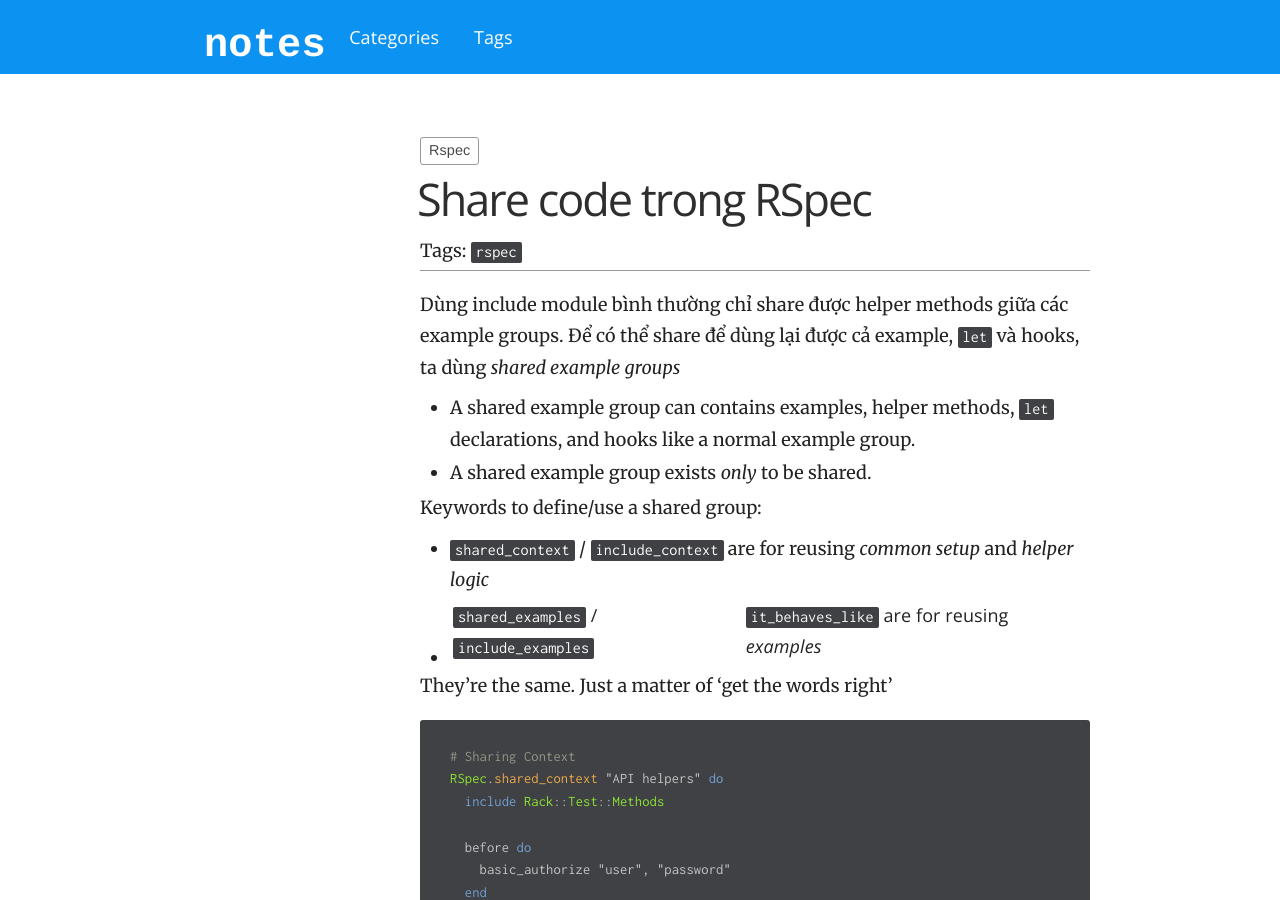
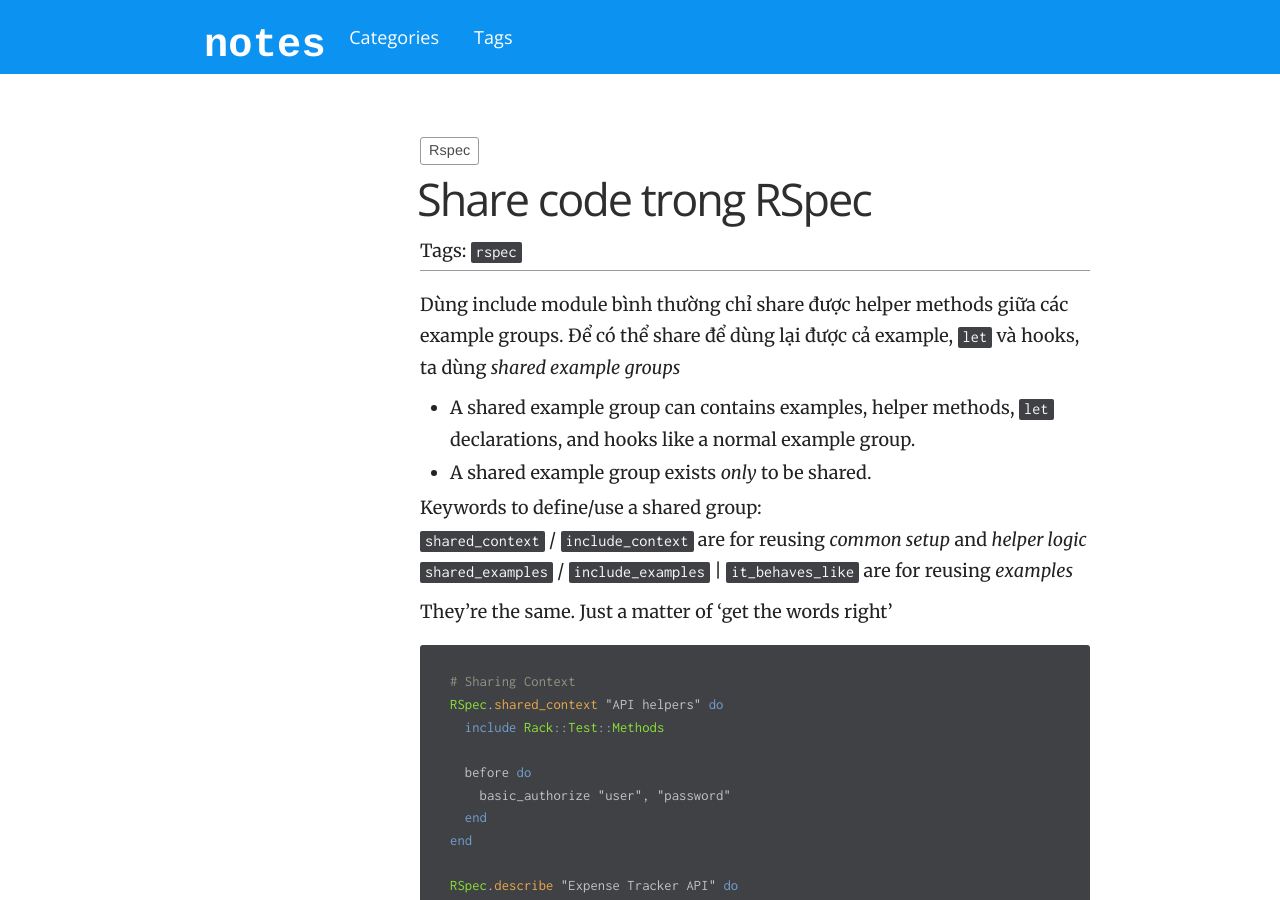
Before and after one commit to 52/nghich, a Jekyll site: the page built from _posts/2018-05-30-sharing-example-groups.md, in a window 1280 px wide and 900 px high. Built offline with Jekyll 4.4.1, drawn with Linux system fonts in a browser that asks for light colours; nearby versions of some CDN libraries.

```diff
--- a/_posts/2018-05-30-sharing-example-groups.md
+++ b/_posts/2018-05-30-sharing-example-groups.md
@@ -11,8 +11,8 @@ Dùng include module bình thường chỉ share được helper methods giữa
 - A shared example group exists *only* to be shared.
 
 Keywords to define/use a shared group:
-- `shared_context` / `include_context` are for reusing *common setup* and *helper logic*
-- `shared_examples` / `include_examples` | `it_behaves_like` are for reusing *examples*
+`shared_context` / `include_context` are for reusing *common setup* and *helper logic*
+`shared_examples` / `include_examples` | `it_behaves_like` are for reusing *examples*
 
 They're the same. Just a matter of 'get the words right'
 
```
Also changed, not shown: 1 other file.
